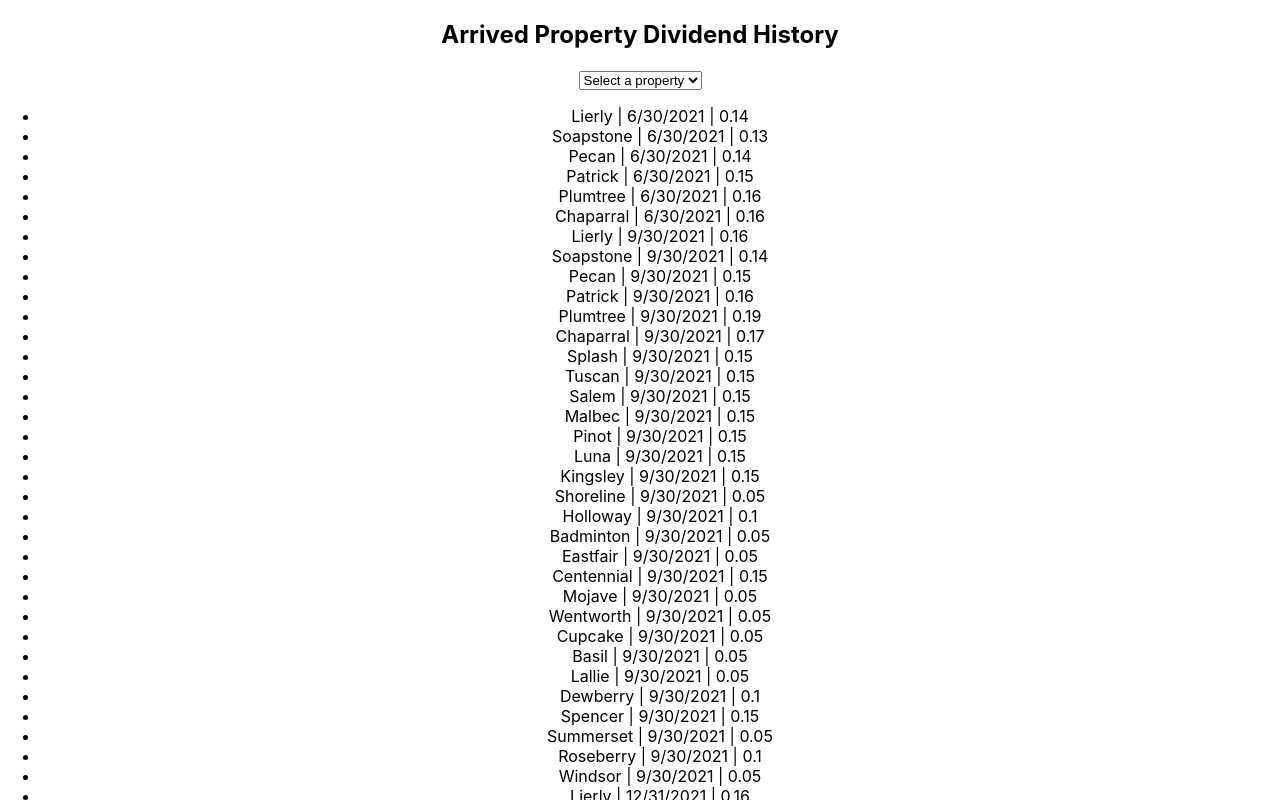
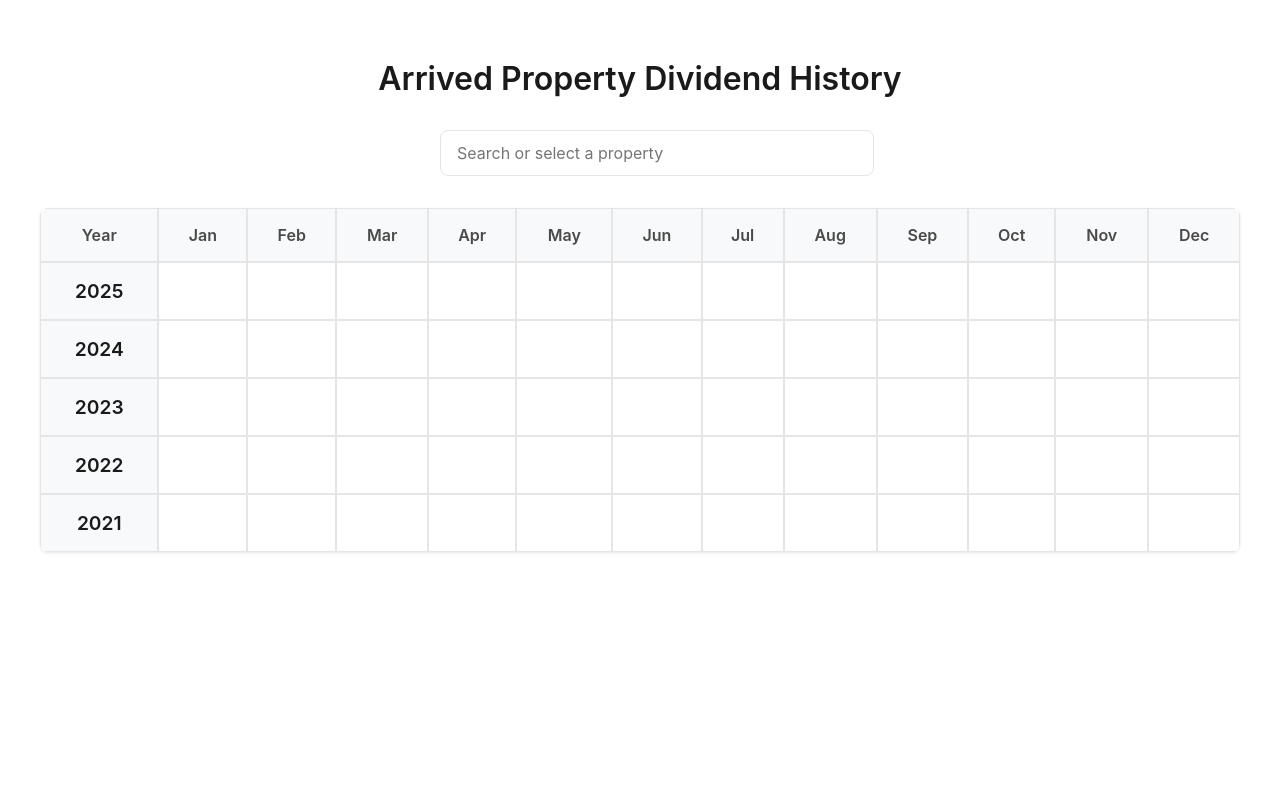
Before and after one commit to jpruch-1432202/dividend-dashboard, a React (Create React App) app: page / in a window 1280 px wide. Shown: the top 800 px of the page. Built offline with nearby package versions, Linux system fonts and the light colour scheme.

Commit message:
various styling changes

```diff
--- a/src/App.css
+++ b/src/App.css
@@ -1,38 +1,206 @@
+:root {
+  --arrived-primary: #1A1A1A;
+  --arrived-secondary: #4A4A4A;
+  --arrived-accent: #00A0E9;
+  --arrived-background: #FFFFFF;
+  --arrived-border: #E5E5E5;
+  --arrived-success: #00C853;
+  --arrived-error: #FF3D00;
+}
+
+body {
+  margin: 0;
+  font-family: 'Inter', -apple-system, BlinkMacSystemFont, 'Segoe UI', 'Roboto', 'Oxygen',
+    'Ubuntu', 'Cantarell', 'Fira Sans', 'Droid Sans', 'Helvetica Neue',
+    sans-serif;
+  -webkit-font-smoothing: antialiased;
+  -moz-osx-font-smoothing: grayscale;
+  background-color: var(--arrived-background);
+  color: var(--arrived-primary);
+}
+
 .App {
+  max-width: 1200px;
+  margin: 0 auto;
+  padding: 2rem;
+}
+
+h2 {
+  color: var(--arrived-primary);
+  font-size: 2rem;
+  font-weight: 600;
+  margin-bottom: 2rem;
   text-align: center;
 }
 
-.App-logo {
-  height: 40vmin;
-  pointer-events: none;
+input {
+  font-family: 'Inter', sans-serif;
+  font-size: 1rem;
+  padding: 0.75rem 1rem;
+  border: 1px solid var(--arrived-border);
+  border-radius: 8px;
+  width: 100%;
+  max-width: 400px;
+  margin: 0 auto;
+  display: block;
+  transition: border-color 0.2s ease;
 }
 
-@media (prefers-reduced-motion: no-preference) {
-  .App-logo {
-    animation: App-logo-spin infinite 20s linear;
+input:focus {
+  outline: none;
+  border-color: var(--arrived-accent);
+  box-shadow: 0 0 0 2px rgba(0, 160, 233, 0.1);
+}
+
+table {
+  width: 100%;
+  border-collapse: separate;
+  border-spacing: 0;
+  margin: 2rem auto;
+  background: white;
+  border-radius: 8px;
+  overflow: hidden;
+  box-shadow: 0 1px 3px rgba(0, 0, 0, 0.1);
+}
+
+th, td {
+  padding: 1rem;
+  text-align: center;
+  border: 1px solid var(--arrived-border);
+}
+
+th {
+  background-color: #F8F9FA;
+  font-weight: 600;
+  color: var(--arrived-secondary);
+}
+
+td {
+  transition: background-color 0.2s ease;
+}
+
+td:hover {
+  background-color: #F8F9FA;
+}
+
+/* Responsive adjustments */
+@media (max-width: 768px) {
+  .App {
+    padding: 1rem;
+  }
+
+  h2 {
+    font-size: 1.5rem;
+  }
+
+  table {
+    font-size: 0.9rem;
+  }
+
+  th, td {
+    padding: 0.75rem 0.5rem;
   }
 }
 
-.App-header {
-  background-color: #282c34;
-  min-height: 100vh;
-  display: flex;
-  flex-direction: column;
-  align-items: center;
-  justify-content: center;
-  font-size: calc(10px + 2vmin);
-  color: white;
+.property-selector {
+  margin: 2rem auto;
+  max-width: 400px;
 }
 
-.App-link {
-  color: #61dafb;
+.search-container {
+  position: relative;
 }
 
-@keyframes App-logo-spin {
-  from {
-    transform: rotate(0deg);
+.property-dropdown {
+  position: absolute;
+  top: 100%;
+  left: 0;
+  right: 0;
+  background: white;
+  border: 1px solid var(--arrived-border);
+  border-radius: 8px;
+  margin-top: 4px;
+  max-height: 300px;
+  overflow-y: auto;
+  box-shadow: 0 4px 12px rgba(0, 0, 0, 0.1);
+  z-index: 10;
+}
+
+.property-option {
+  padding: 0.75rem 1rem;
+  cursor: pointer;
+  transition: background-color 0.2s ease;
+}
+
+.property-option:hover {
+  background-color: #F8F9FA;
+}
+
+.property-option.selected {
+  background-color: rgba(0, 160, 233, 0.1);
+  color: var(--arrived-accent);
+}
+
+/* Add smooth scrollbar for the dropdown */
+.property-dropdown::-webkit-scrollbar {
+  width: 8px;
+}
+
+.property-dropdown::-webkit-scrollbar-track {
+  background: #f1f1f1;
+  border-radius: 4px;
+}
+
+.property-dropdown::-webkit-scrollbar-thumb {
+  background: #ccc;
+  border-radius: 4px;
+}
+
+.property-dropdown::-webkit-scrollbar-thumb:hover {
+  background: #999;
+}
+
+.year-cell {
+  font-weight: 600;
+  background-color: #F8F9FA;
+}
+
+/* Checkmark and X styling */
+td {
+  font-size: 1.2rem;
+}
+
+td[title]:hover::after {
+  content: attr(title);
+  position: absolute;
+  background: var(--arrived-primary);
+  color: white;
+  padding: 0.5rem 1rem;
+  border-radius: 4px;
+  font-size: 0.9rem;
+  margin-top: 0.5rem;
+  z-index: 1;
+}
+
+/* Mobile optimizations */
+@media (max-width: 768px) {
+  .App {
+    padding: 1rem;
   }
-  to {
-    transform: rotate(360deg);
+
+  h2 {
+    font-size: 1.5rem;
+  }
+
+  table {
+    font-size: 0.9rem;
+  }
+
+  th, td {
+    padding: 0.75rem 0.5rem;
+  }
+
+  td {
+    font-size: 1rem;
   }
 }
--- a/src/App.tsx
+++ b/src/App.tsx
@@ -18,6 +18,8 @@
   const [dividends, setDividends] = useState<DividendRecord[]>([]);
   const [selectedProperty, setSelectedProperty] = useState<string>("");
   const [acquisitionDates, setAcquisitionDates] = useState<AcquisitionDate[]>([]);
+  const [searchTerm, setSearchTerm] = useState("");
+  const [isDropdownOpen, setIsDropdownOpen] = useState(false);
 
   useEffect(() => {
     Papa.parse("/Dividend payment data.csv", {
@@ -60,7 +62,17 @@
     });
   }, []);
 
-  const propertyNames = Array.from(new Set(dividends.map(d => d.propertyName)));
+  const propertyNames = Array.from(new Set(dividends.map(d => d.propertyName))).sort();
+
+  const filteredProperties = propertyNames.filter(name =>
+    name.toLowerCase().includes(searchTerm.toLowerCase())
+  );
+
+  const handlePropertySelect = (property: string) => {
+    setSelectedProperty(property);
+    setSearchTerm(property);
+    setIsDropdownOpen(false);
+  };
 
   // Helper: Get all years and months in the data
   const months = [
@@ -136,38 +148,60 @@
   return (
     <div className="App">
       <h2>Arrived Property Dividend History</h2>
-      <select
-        value={selectedProperty}
-        onChange={e => setSelectedProperty(e.target.value)}
+      <div className="property-selector">
+        <div className="search-container">
+          <input
+            type="text"
+            value={searchTerm}
+            onChange={(e) => {
+              setSearchTerm(e.target.value);
+              setIsDropdownOpen(true);
+              if (e.target.value === "") {
+                setSelectedProperty("");
+              }
+            }}
+            onFocus={() => setIsDropdownOpen(true)}
+            placeholder="Search or select a property"
+          />
+          {isDropdownOpen && filteredProperties.length > 0 && (
+            <div className="property-dropdown">
+              {filteredProperties.map(name => (
+                <div
+                  key={name}
+                  className={`property-option ${name === selectedProperty ? 'selected' : ''}`}
+                  onClick={() => handlePropertySelect(name)}
                 >
-        <option value="">Select a property</option>
-        {propertyNames.map(name => (
-          <option key={name} value={name}>{name}</option>
+                  {name}
+                </div>
               ))}
-      </select>
+            </div>
+          )}
+        </div>
+      </div>
       {/* Table grid chart */}
-      {selectedProperty && (
-        <table style={{ margin: '20px auto', borderCollapse: 'collapse' }}>
+      <table>
         <thead>
           <tr>
-              <th style={{ border: '1px solid #ccc', padding: '4px' }}>Year</th>
+            <th>Year</th>
             {months.map(m => (
-                <th key={m} style={{ border: '1px solid #ccc', padding: '4px' }}>{m}</th>
+              <th key={m}>{m}</th>
             ))}
           </tr>
         </thead>
         <tbody>
           {years.map(year => (
             <tr key={year}>
-                <td style={{ border: '1px solid #ccc', padding: '4px', fontWeight: 'bold' }}>{year}</td>
+              <td className="year-cell">{year}</td>
               {months.map((m, idx) => {
+                if (!selectedProperty) {
+                  return <td key={m}></td>;
+                }
                 const paid = wasPaidOrBlank(year, idx);
                 const dividendAmount = paid ? getDividendAmount(year, idx) : 0;
                 return (
                   <td
                     key={m}
-                      style={{ border: '1px solid #ccc', padding: '4px', textAlign: 'center' }}
-                      title={paid === null ? '' : `$${dividendAmount.toFixed(2)}`}
+                    {...(paid !== null ? { title: `$${dividendAmount.toFixed(2)}` } : {})}
                   >
                     {paid === null
                       ? ''
@@ -181,17 +215,6 @@
           ))}
         </tbody>
       </table>
-      )}
-      {/* Old list for reference (optional, can remove) */}
-      <ul>
-        {dividends
-          .filter(d => !selectedProperty || d.propertyName === selectedProperty)
-          .map((d, i) => (
-            <li key={i}>
-              {d.propertyName} | {d.dividendDate.toLocaleDateString()} | {d.dividendPerShare}
-            </li>
-          ))}
-      </ul>
     </div>
   );
 }
```
Lines whose indentation alone changed are shown as unchanged.
